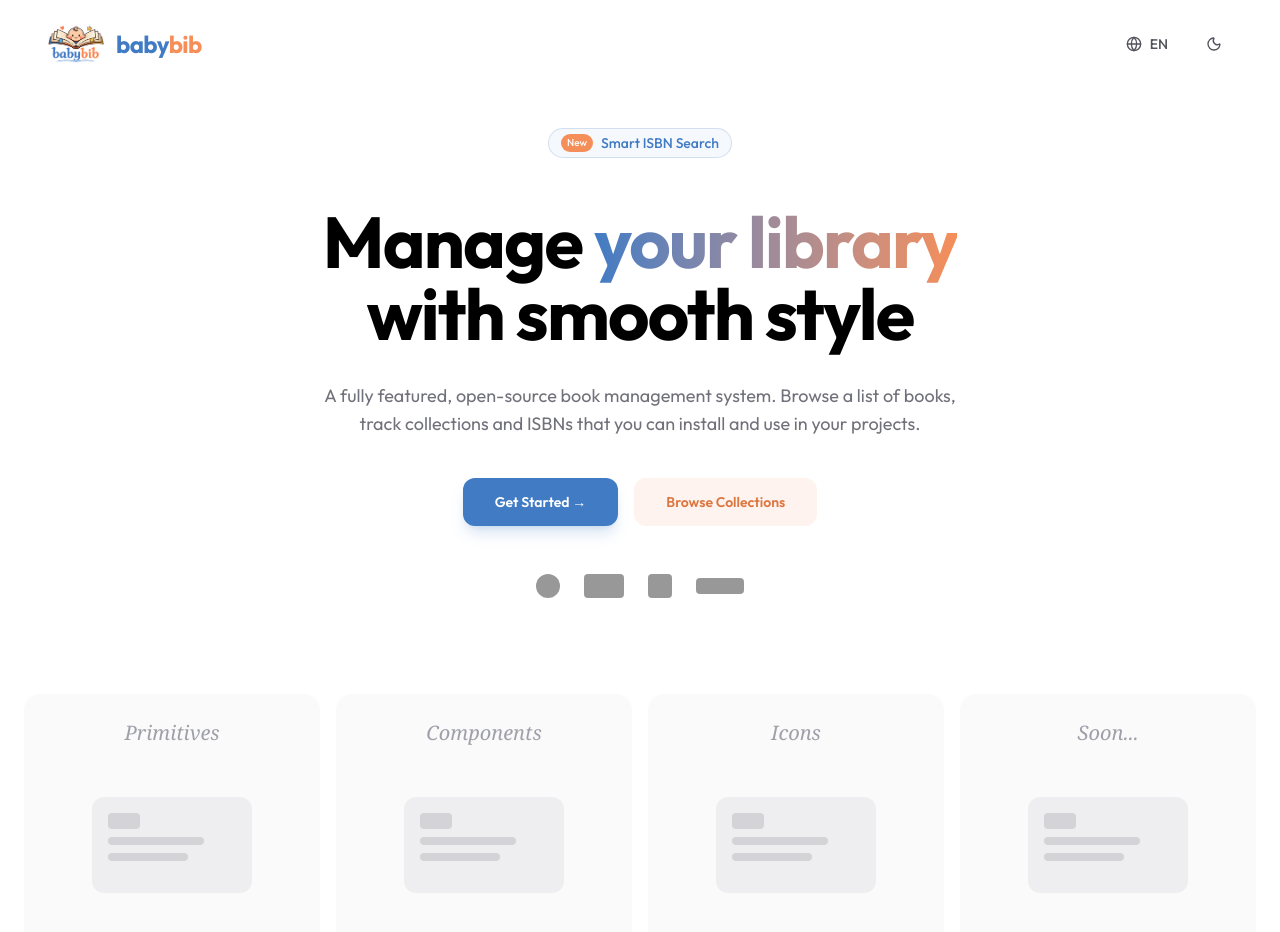
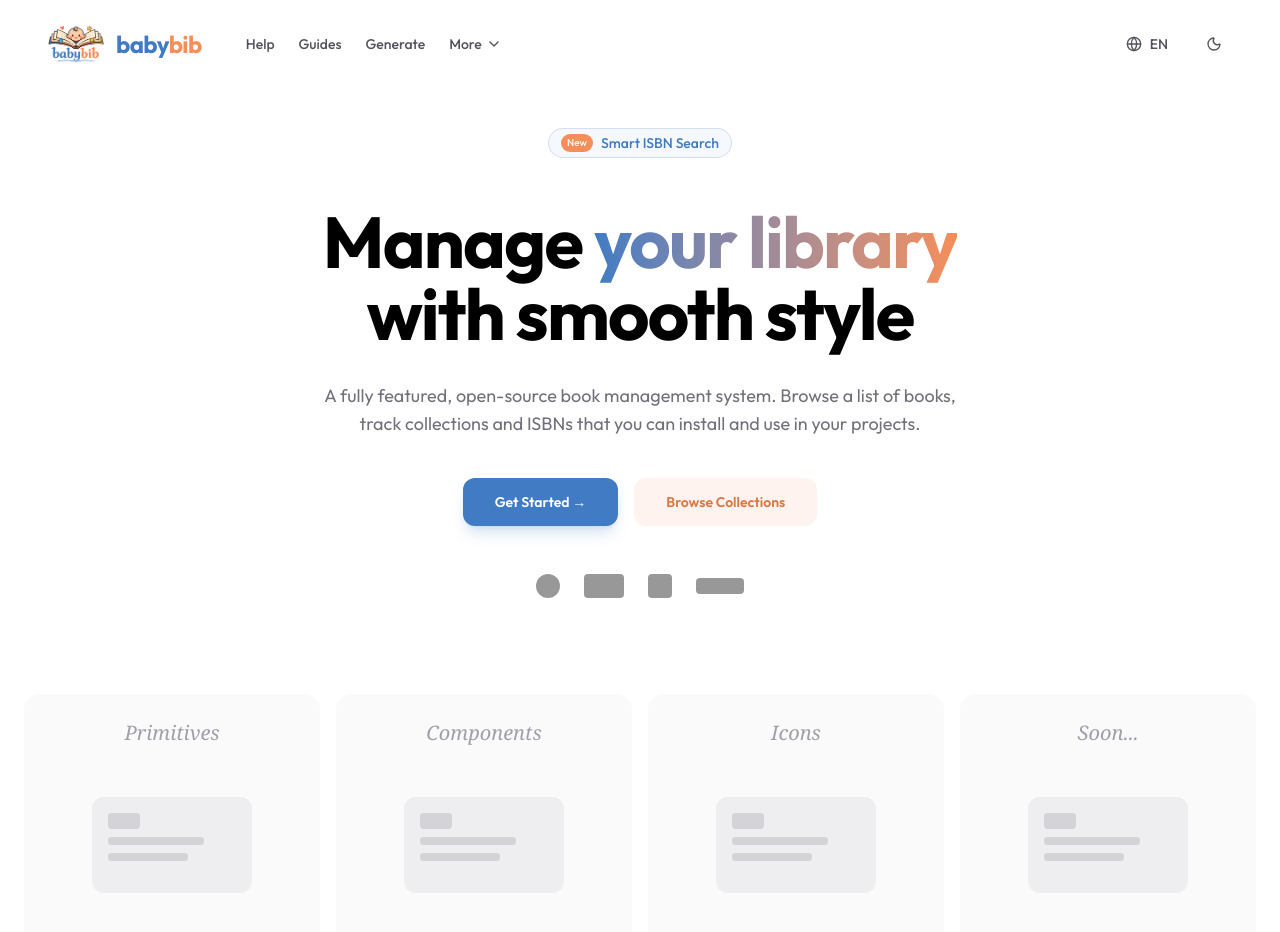
Before and after one commit to thnakon/babybib-next.js, a Next.js app: page / in a window 1280 px wide. Shown: the top 932 px of the page. Built offline with nearby package versions, Linux system fonts and the light colour scheme.

Commit message:
Add nav links with More dropdown

```diff
--- a/src/app/page.tsx
+++ b/src/app/page.tsx
@@ -1,6 +1,8 @@
 import Image from "next/image";
 import { ThemeToggle } from "@/components/theme-toggle";
 import { LanguageDropdown } from "@/components/language-dropdown";
+import { NavLinks } from "@/components/nav-links";
+
 export default function Home() {
   return (
     <div className="min-h-screen bg-transparent font-sans text-black dark:text-white transition-colors duration-300">
@@ -15,10 +17,12 @@ export default function Home() {
               className="object-contain"
             />
           </div>
-          <span className="text-2xl font-bold tracking-tight">
+          <span className="text-2xl font-bold tracking-tight pr-8">
             <span className="text-[#407bc4]">baby</span>
             <span className="text-[#f58e58]">bib</span>
           </span>
+
+          <NavLinks />
         </div>
 
         <div className="flex items-center gap-4">
--- /dev/null
+++ b/src/components/nav-links.tsx
@@ -0,0 +1,54 @@
+import Link from "next/link";
+import { ChevronDown } from "lucide-react";
+
+export function NavLinks() {
+  return (
+    <div className="hidden md:flex items-center gap-6 text-sm font-medium text-zinc-600 dark:text-zinc-400">
+      <Link href="/help" className="hover:text-zinc-900 dark:hover:text-zinc-100 transition-colors">
+        Help
+      </Link>
+      <Link href="/guides" className="hover:text-zinc-900 dark:hover:text-zinc-100 transition-colors">
+        Guides
+      </Link>
+      <Link href="/generate" className="hover:text-zinc-900 dark:hover:text-zinc-100 transition-colors">
+        Generate
+      </Link>
+
+      {/* Dropdown for More */}
+      <div className="relative group/more">
+        <button className="flex items-center gap-1 hover:text-zinc-900 dark:hover:text-zinc-100 transition-colors py-2">
+          More
+          <ChevronDown className="h-4 w-4" />
+        </button>
+        <div className="absolute top-full right-0 pt-2 hidden group-hover/more:block">
+          <div className="flex flex-col w-48 rounded-xl bg-white dark:bg-zinc-900 shadow-xl border border-zinc-100 dark:border-zinc-800 p-2">
+            <Link
+              href="/share"
+              className="px-3 py-2 text-sm hover:bg-zinc-100 dark:hover:bg-zinc-800 rounded-lg transition-colors text-zinc-700 dark:text-zinc-300 hover:text-black dark:hover:text-white"
+            >
+              Share
+            </Link>
+            <Link
+              href="/contact"
+              className="px-3 py-2 text-sm hover:bg-zinc-100 dark:hover:bg-zinc-800 rounded-lg transition-colors text-zinc-700 dark:text-zinc-300 hover:text-black dark:hover:text-white"
+            >
+              Contact
+            </Link>
+            <Link
+              href="/terms"
+              className="px-3 py-2 text-sm hover:bg-zinc-100 dark:hover:bg-zinc-800 rounded-lg transition-colors text-zinc-700 dark:text-zinc-300 hover:text-black dark:hover:text-white"
+            >
+              Terms of Service
+            </Link>
+            <Link
+              href="/privacy"
+              className="px-3 py-2 text-sm hover:bg-zinc-100 dark:hover:bg-zinc-800 rounded-lg transition-colors text-zinc-700 dark:text-zinc-300 hover:text-black dark:hover:text-white"
+            >
+              Privacy Policy
+            </Link>
+          </div>
+        </div>
+      </div>
+    </div>
+  );
+}
```
